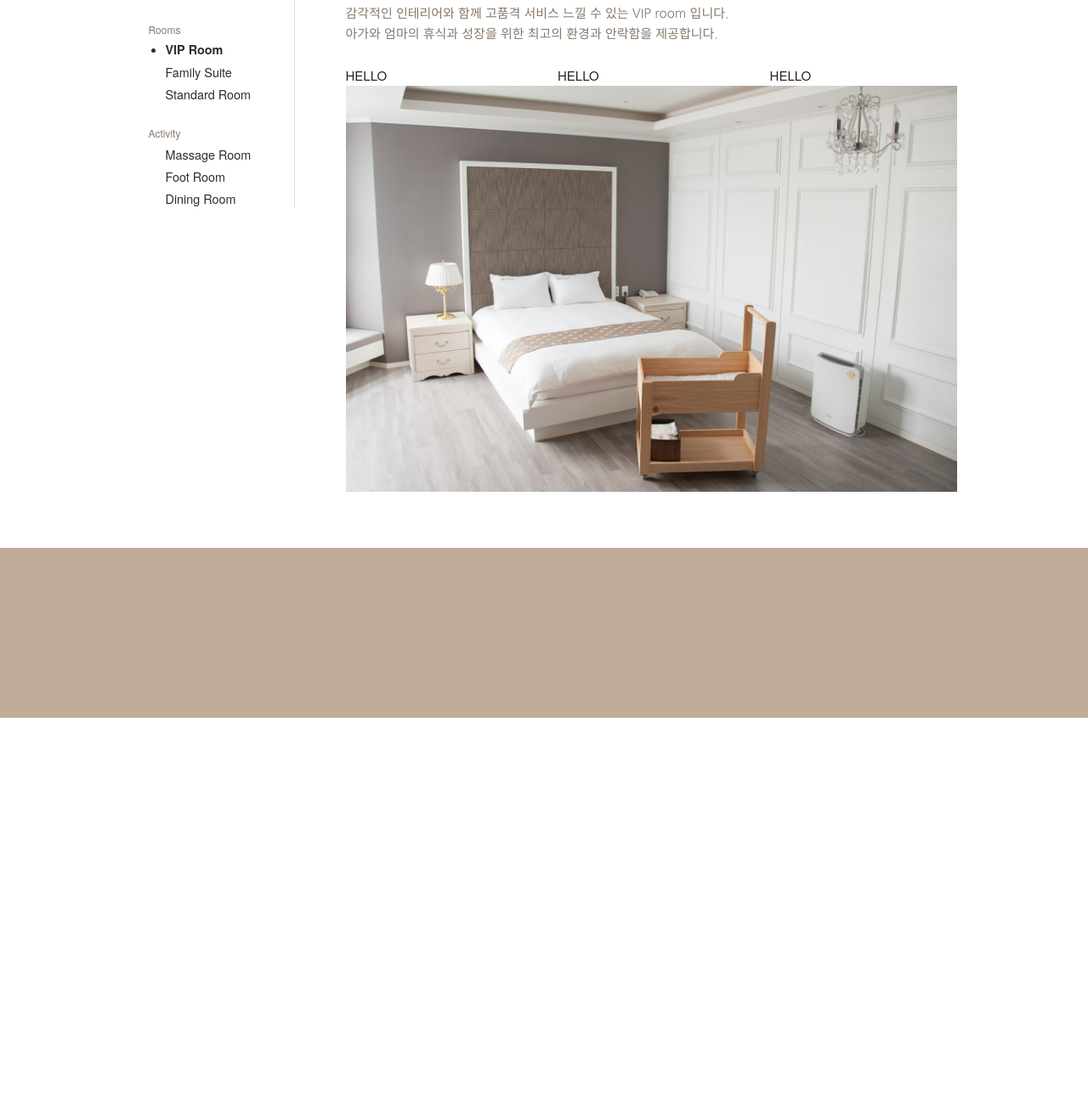
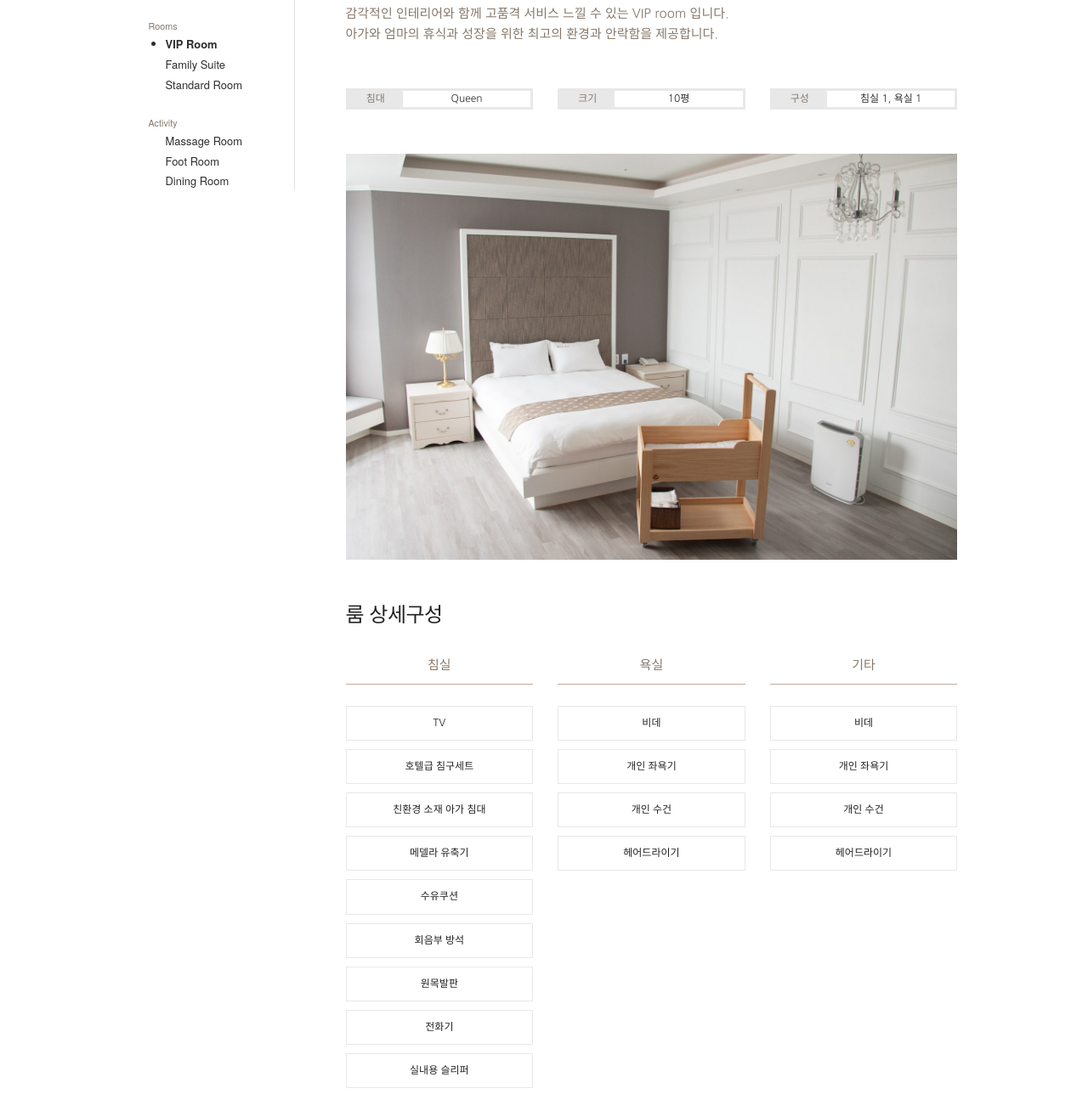
Before and after one commit to hkgit-web01/hkgit-web01, a website: page index.html in a window 1280 px wide. Shown: the part 699-1987 px from the top of the page at 85% size. Before the commit the page ends 1544 px from the top, so only its background shows below. Drawn offline with Linux system fonts and the light colour scheme.

Commit message:
main nav font-size decrease

```diff
--- a/css/magokbd.css
+++ b/css/magokbd.css
@@ -78,7 +78,7 @@ nav {
 	background-color: #E8E8E8;
 	background-color: white;
 	overflow:hidden;
-	height:47px;/*
+	height:45px;/*
 	border-bottom: 1px solid #E8E8E8;*/
 	/*height:50px;*/
 	/*box-shadow: 0px 2px 2px 0px rgba(0, 0, 0, 0.14), 0px 3px 1px -2px rgba(0, 0, 0, 0.15), 0px 1px 5px 0px rgba(0, 0, 0, 0.12);*/
@@ -106,8 +106,9 @@ nav .mainNav li, nav .subNav .subNavContainer ul {
 }
 
 nav .mainNav, nav .subNav {
-	font-size:0.8em;
+	font-size:0.7em;
 	margin-top:4px;
+	padding-bottom:4px;
 	letter-spacing: 0.1em;
 }
 
@@ -159,6 +160,7 @@ main {
   padding-bottom:10px;
   box-sizing: border-box;
   background-color:white;
+
 }
 
 main .pwd {
@@ -212,7 +214,7 @@ main hr {
 }
 
 
-/* MAIN */
+
 
 main {
 
@@ -224,16 +226,74 @@ main nav#subNav {
 	height:auto;
 }
 
+/* ARTICLE */
+
 main article {
 	margin-top:5px;
 }
 
+main article img {
+	width:100%;
+}
+
+main article .icons {
+	margin:50px 0;
+	font-size:0.8em;
+
+}
+
+main article .icons > div {
+	background-color: #E8E8E8;
+	height:25px;/*
+	max-width:150px;*/
+	padding:3px;
+	text-align:center;
+	color:#87786B;
+	margin-top:2px;
+	margin-bottom: 2px;
+
+}
+
+main article .icons > div > div{
+	background-color: white;
+	width:70%;
+	float:right;
+	text-align:center;
+	color:#2D2D2D;
+
+}
+
+main article .gallery {
+	margin-bottom:40px;
+}
+
+main article .detail {
+}
+
+main article .column p {
+	text-align:center;
+	border-bottom:1px solid #C1AC99;
+	padding:10px 0;
+	color:#87786B;
+}
+
+main article .column li {
+	border:1px solid #E8E8E8;
+	text-align:center;
+	list-style:none;
+	padding:10px 0;
+	font-size: 0.8em;
+}
+
 nav .info {
 	width:100%;
+	font-size:0.9em;
 	margin-right:auto;
 	margin-left:auto;/*
 	background-color: #E8E8E8;*/
 	border-right:1px solid #E1E1E1;
+	border-bottom:1px solid #E1E1E1;
+	margin-bottom:20px;
 }
 
 nav .info .midMenu {
@@ -265,6 +325,8 @@ nav .info ul li {
 }
 
 
+
+
 /* FOOTER */
 
 footer {
@@ -280,9 +342,6 @@ hr {
 }
 
 
-article img {
-	width:100%;
-}
 
 p.description {
 	color: #87786B;
@@ -303,11 +362,14 @@ br {
 
 
 
+
 }
 
 /* Larger than phablet (also point when grid becomes active) */
 @media (min-width: 550px) {
-
+	nav .info {
+		border-bottom:none;
+	}
 }
 
 /* Larger than tablet */
--- a/index.html
+++ b/index.html
@@ -96,13 +96,59 @@
 					<!-- <img src="imgs/banner/sample.jpg" alt="">	 -->
 					<h4>VIP Room</h4>
 					<p class="description kr">감각적인 인테리어와 함께 고품격 서비스 느낄 수 있는 VIP room 입니다. <br class="w1200">아가와 엄마의 휴식과 성장을 위한 최고의 환경과 안락함을 제공합니다.</p>
-					<div class="row">
-						<div class="one-third column">HELLO</div>
-						<div class="one-third column">HELLO</div>
-						<div class="one-third column">HELLO</div>
+					<div class="icons row">
+						<div class="one-third column kr">침대
+							<div>Queen</div>
+						</div>
+						<div class="one-third column kr">크기
+							<div class="kr">10평</div>
+						</div>
+						<div class="one-third column kr">구성
+							<div class="kr">침실 1, 욕실 1</div>
+						</div>
 					</div>
-					<div class="row">
+					<div class="row gallery">
 						<img src="imgs/banner/vvip_banner.jpg" alt="">
+					</div>
+
+					<h5 class="kr">룸 상세구성</h5>
+					<div class="row detail">
+						<div class="one-third column kr">
+							<p>침실</p>
+
+							<ul>
+								<li>TV</li>
+								<li>호텔급 침구세트</li>
+								<li>친환경 소재 아가 침대</li>
+								<li>메델라 유축기</li>
+								<li>수유쿠션</li>
+								<li>회음부 방석</li>
+								<li>원목발판 </li>
+								<li>전화기</li>
+								<li>실내용 슬리퍼</li>
+								<li>이중 커튼 및 안막 처리</li>
+								<li>냉장고 </li>
+								<li>개인 컵, 물병</li>
+							</ul>
+						</div>
+						<div class="one-third column kr">
+							<p>욕실</p>
+							<ul>
+								<li>비데</li>
+								<li>개인 좌욕기</li>
+								<li>개인 수건</li>
+								<li>헤어드라이기</li>
+							</ul>
+						</div>
+						<div class="one-third column kr">
+							<p>기타</p>
+							<ul>
+								<li>비데</li>
+								<li>개인 좌욕기</li>
+								<li>개인 수건</li>
+								<li>헤어드라이기</li>
+							</ul>
+						</div>
 					</div>
 				</article>
 			</div>
```
